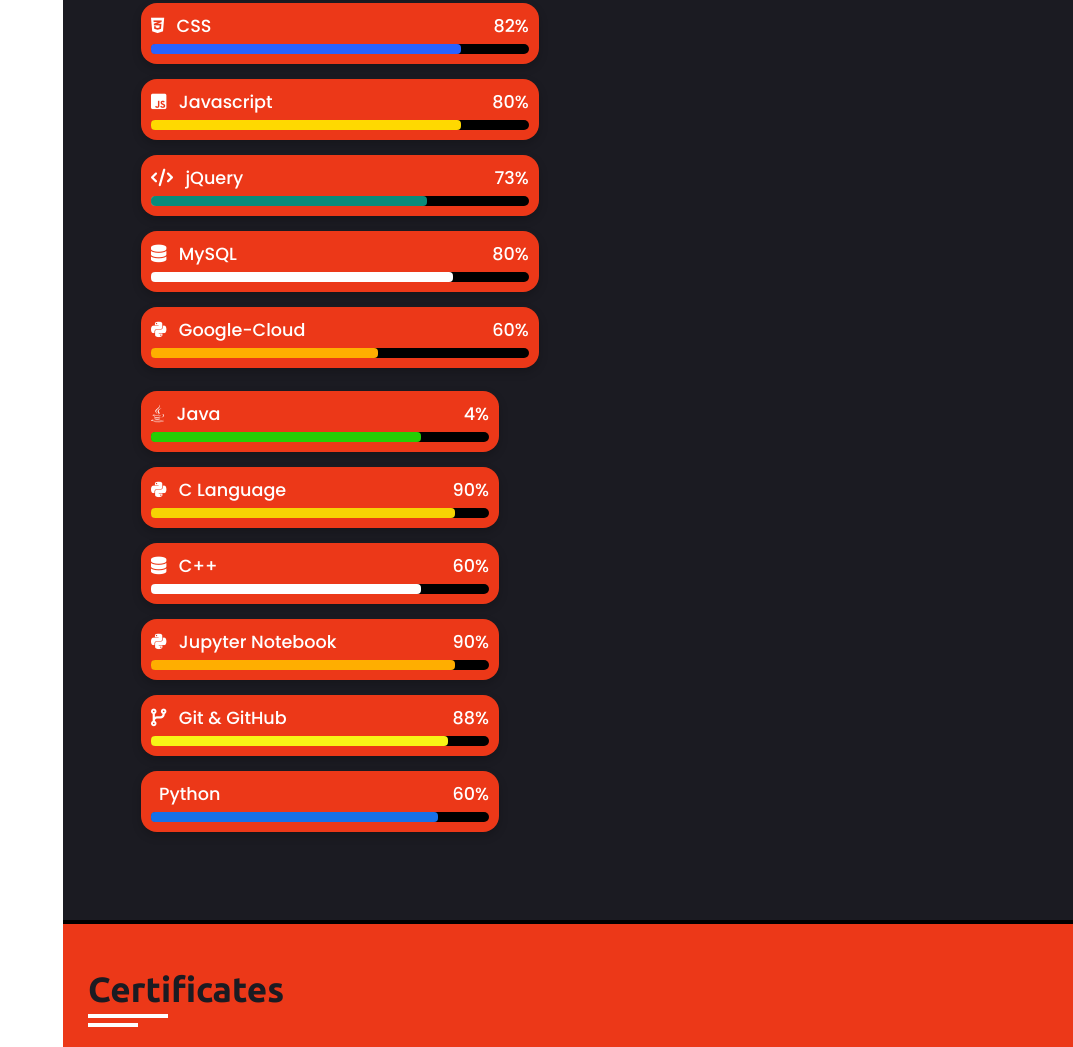
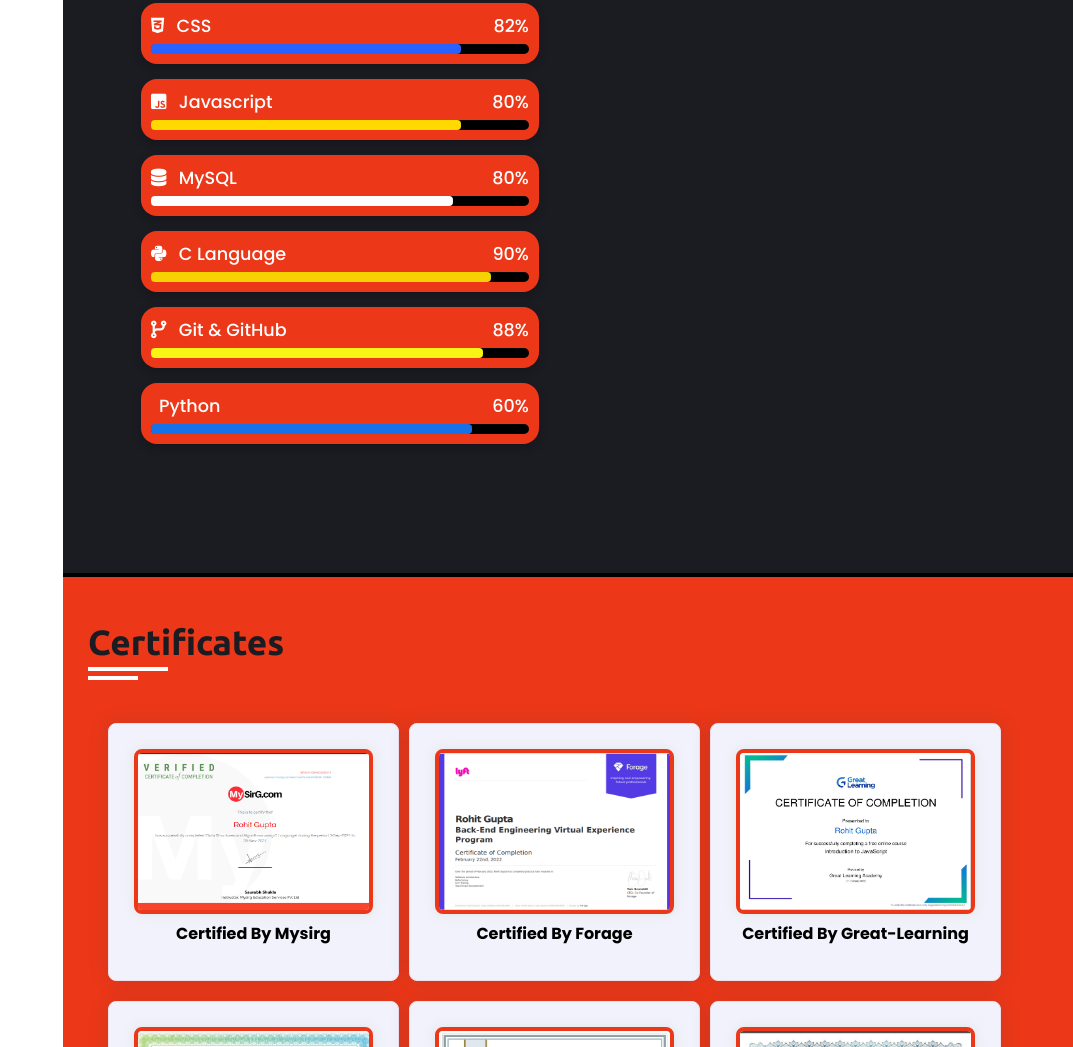
Before and after one commit to rohitgupta9/myportfolio.github.io, a plain HTML site: page index.html in a window 1280 px wide. Shown: the part 2643-3690 px from the top of the page, without its empty margins (207-1280 px from the left). Drawn offline with Linux system fonts and the light colour scheme; a web font is replaced by a local one.

Commit message:
Update index.html

```diff
--- a/index.html
+++ b/index.html
@@ -332,14 +332,14 @@
                             <div class="line4 javascript"></div>
                           </div>
 
-                          <div class="bar">
+                          <!-- <div class="bar">
                             <div class="info">
                               <i class="fas fa-code">
                               <span>jQuery</span></i>
                               <span>73%</span>
                             </div>
                             <div class="line4 jquery"></div>
-                          </div>
+                          </div> -->
 
 
 
@@ -352,19 +352,19 @@
                             <div class="line4 mysql"></div>
                           </div>
 
-                           <div class="bar">
+                           <!-- <div class="bar">
                             <div class="info">
                               <i class="fab fa-python">
                               <span>Google-Cloud</span></i>
                               <span>60%</span>
                             </div>
                             <div class="line4 g-cloud"></div>
-                          </div>
+                          </div>  -->
 
 
 
 
-                      <div class="col">
+                      <!-- <div class="col">
                         <div class="bar">
                             <div class="info">
                               <i class="fab fa-java">
@@ -372,7 +372,7 @@
                               <span>4%</span>
                             </div>
                             <div class="line4 java"></div>
-                          </div>
+                          </div> -->
 
                           <div class="bar">
                             <div class="info">
@@ -383,23 +383,23 @@
                             <div class="line4 python"></div>
                           </div>
 
-                          <div class="bar">
+                          <!-- <div class="bar">
                             <div class="info">
                               <i class="fas fa-database">
                               <span>C++</span></i>
                               <span>60%</span>
                             </div>
                             <div class="line4 mysql"></div>
-                          </div>
+                          </div> -->
 
-                          <div class="bar">
+                          <!-- <div class="bar">
                             <div class="info">
                               <i class="fab fa-python">
                               <span>Jupyter Notebook</span></i>
                               <span>90%</span>
                             </div>
                             <div class="line4 firebase"></div>
-                          </div>
+                          </div> -->
 
 
 
```
